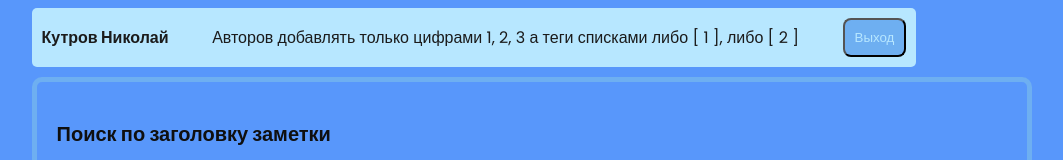
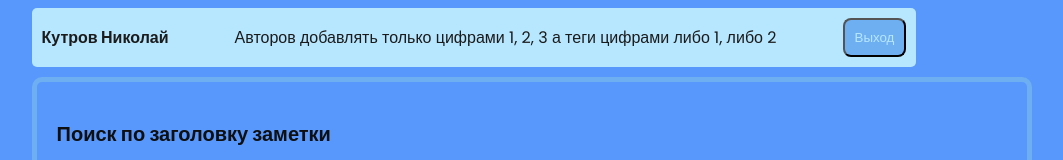
Before and after one commit to kutroff/app_intensive, a Vue app in the folder frontend/todo_project/: page / in a window 1280 px wide. Shown: the top 160 px of the page, without its empty margins (166-1229 px from the left). Built offline with nearby package versions, Linux system fonts and the light colour scheme; no server answers; sample sign-in values are in the browser's storage; what vue-the-mask would draw is missing.

Commit message:
CRUD ГОТОВ

```diff
--- a/frontend/todo_project/src/components/AppHeader.vue
+++ b/frontend/todo_project/src/components/AppHeader.vue
@@ -2,7 +2,7 @@
   <div>
     <header class="x-header">
       <strong class="x-header_my-name">Кутров Николай</strong>
-      <div class = "x-header_fun-jock">Авторов добавлять только цифрами 1, 2, 3 а теги списками либо [ 1 ], либо [ 2 ]</div>
+      <div class = "x-header_fun-jock">Авторов добавлять только цифрами 1, 2, 3 а теги цифрами либо 1, либо 2 </div>
       <button class = "x-header_btn" @click="onLogout"> Выход</button>
     </header>
   </div>
```
